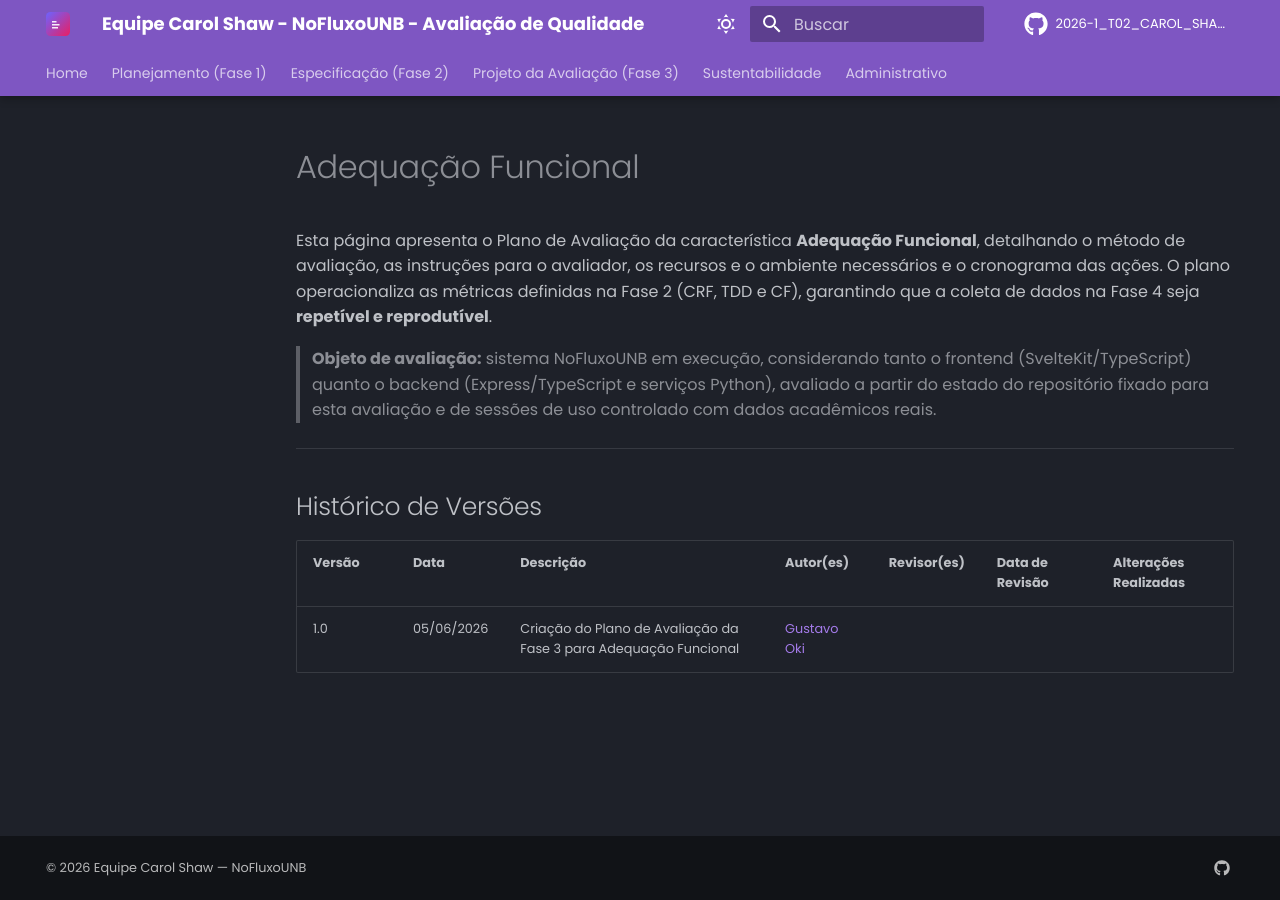
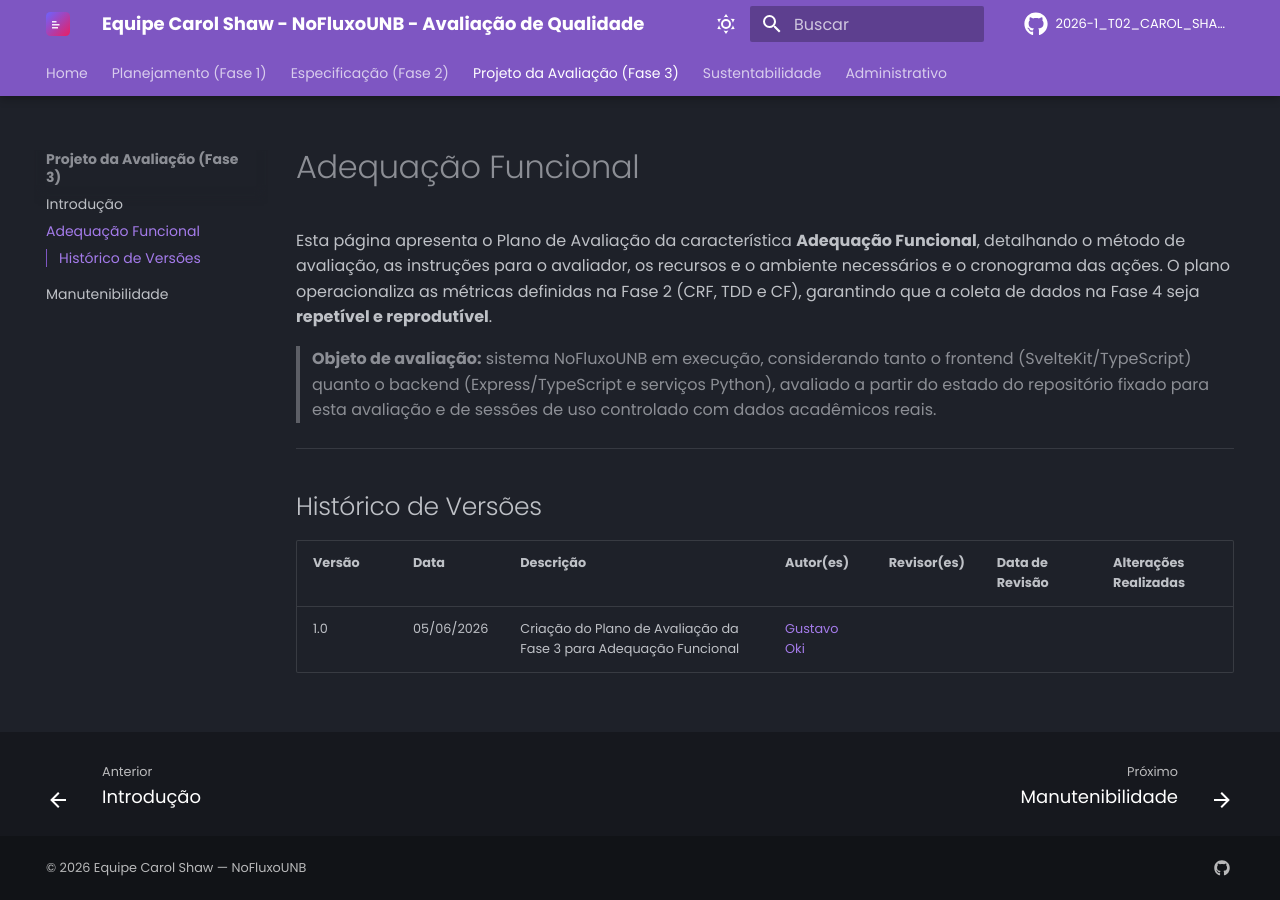
Before and after one commit to FCTE-Qualidade-de-Software-1/2026-1_T02_CAROL_SHAW, an MkDocs documentation site: the page built from docs/fase3/adequacao_funcional.md, in a window 1280 px wide. Built offline with MkDocs 1.6.1 and Material for MkDocs 9.7.7, drawn with Linux system fonts in a browser that asks for light colours; comment, search, counter and statistics services are not loaded.

Commit message:
UPDATE adicionando aba Adequação Funcional Fase 3

```diff
--- a/mkdocs.yml
+++ b/mkdocs.yml
@@ -79,6 +79,7 @@ nav:
 
   - Projeto da Avaliação (Fase 3):
       - Introdução: fase3/introducao.md
+      - Adequação Funcional: fase3/adequacao_funcional.md
       - Manutenibilidade: fase3/manutenibilidade.md
 
   - Sustentabilidade:
```
